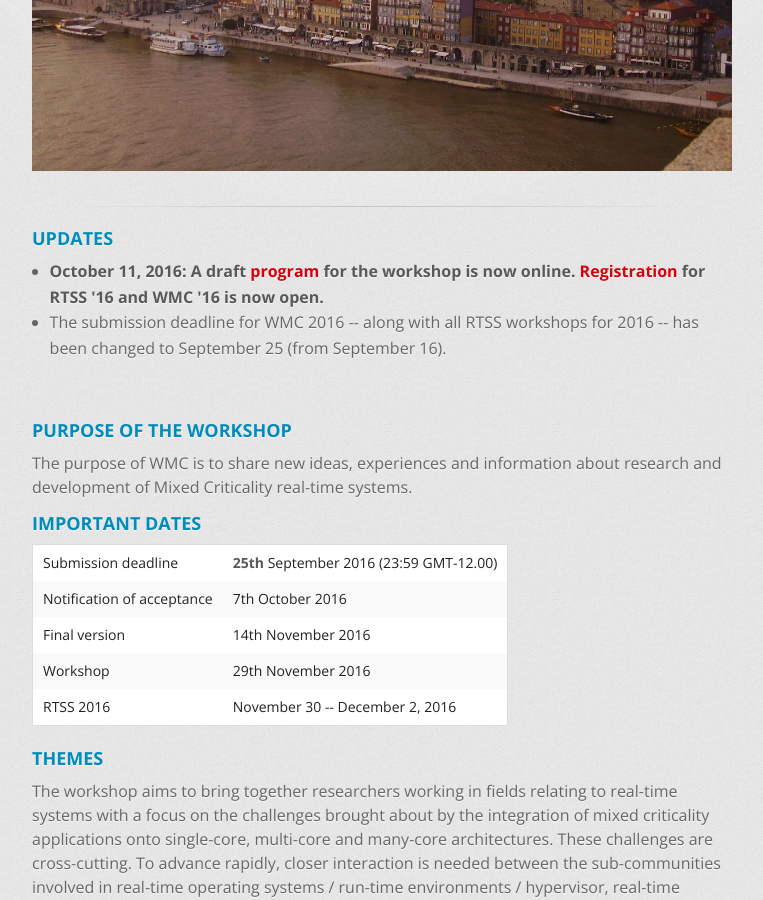
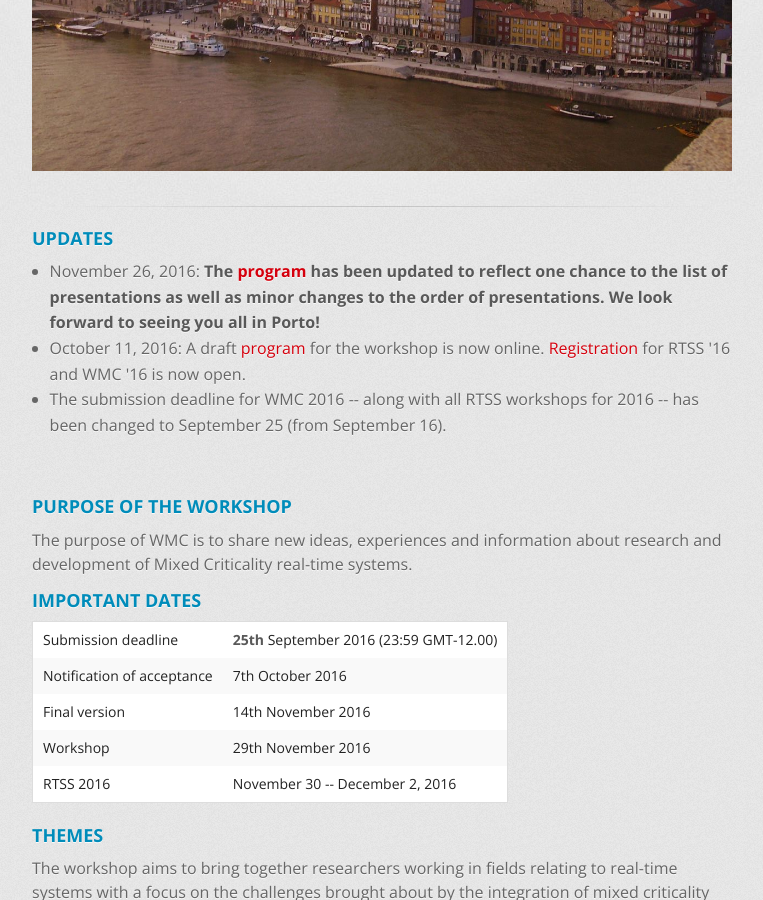
Before and after one commit to GSathish/wmc2016, a Jekyll site: the page built from index.html, in a window 1280 px wide and 900 px high, scrolled down 364 px. Shown: the whole window, without its empty margins (258-1021 px from the left). Built offline with Jekyll 4.4.1, drawn with Linux system fonts in a browser that asks for light colours.

Commit message:
index.html update

```diff
--- a/index.html
+++ b/index.html
@@ -7,8 +7,8 @@ current: home
 
 <h3>UPDATES</h3>
 
-<ul>
-	<li><strong>October 11, 2016: A draft <a href="{{ site.url }}/program/">program</a> for the workshop is now online. <a href="http://2016.rtss.org/registration/">Registration</a> for RTSS '16 and WMC '16 is now open.</strong></li>
+<ul><li>November 26, 2016: <strong>The <a href="{{ site.url }}/program/">program</a> has been updated to reflect one chance to the list of presentations as well as minor changes to the order of presentations. We look forward to seeing you all in Porto!</strong></li>
+	<li>October 11, 2016: A draft <a href="{{ site.url }}/program/">program</a> for the workshop is now online. <a href="http://2016.rtss.org/registration/">Registration</a> for RTSS '16 and WMC '16 is now open.</li>
 	<li>The submission deadline for WMC 2016 -- along with all RTSS workshops for 2016 -- has been changed to September 25 (from September 16).</li>
 </ul>
 
```
